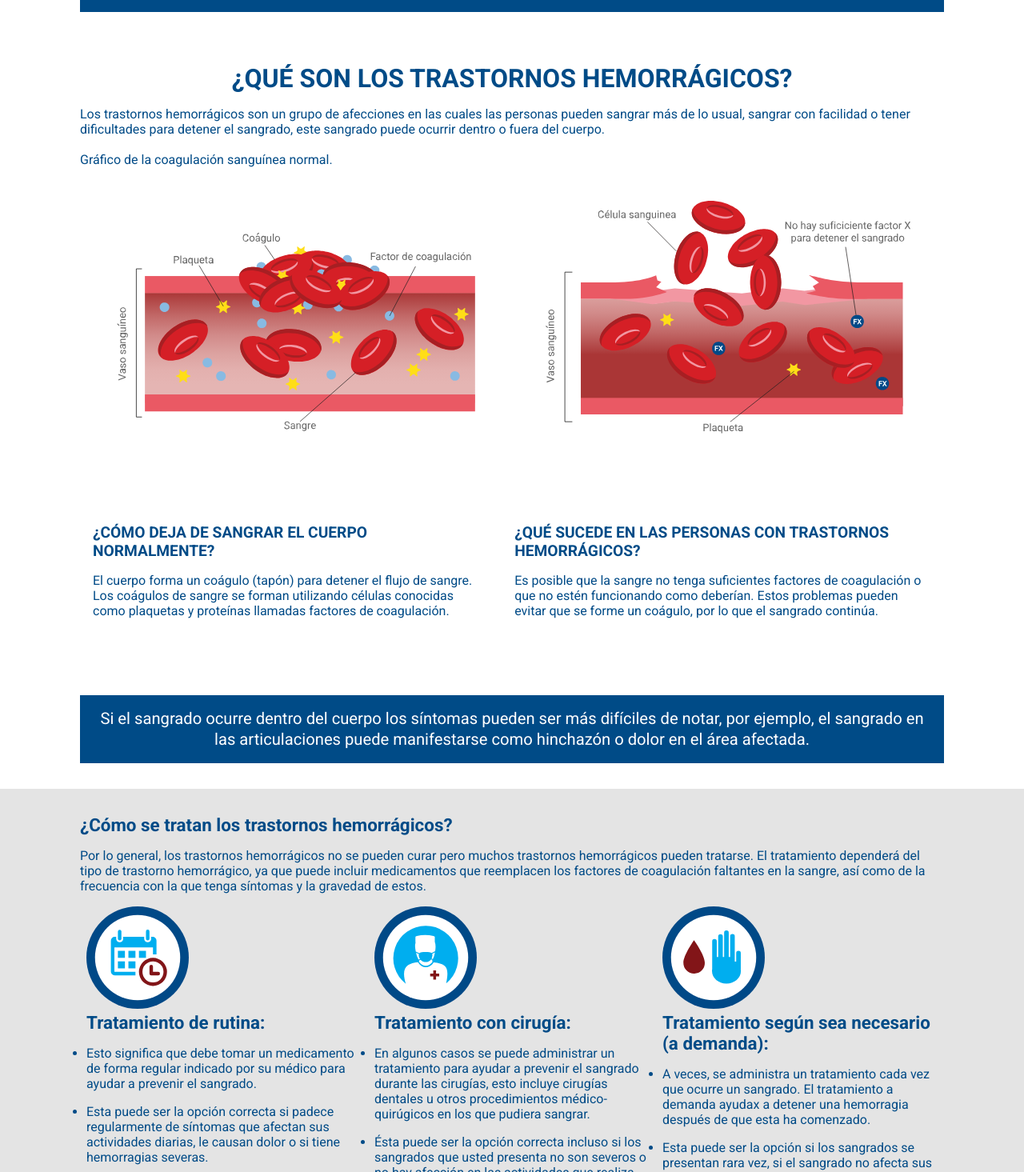
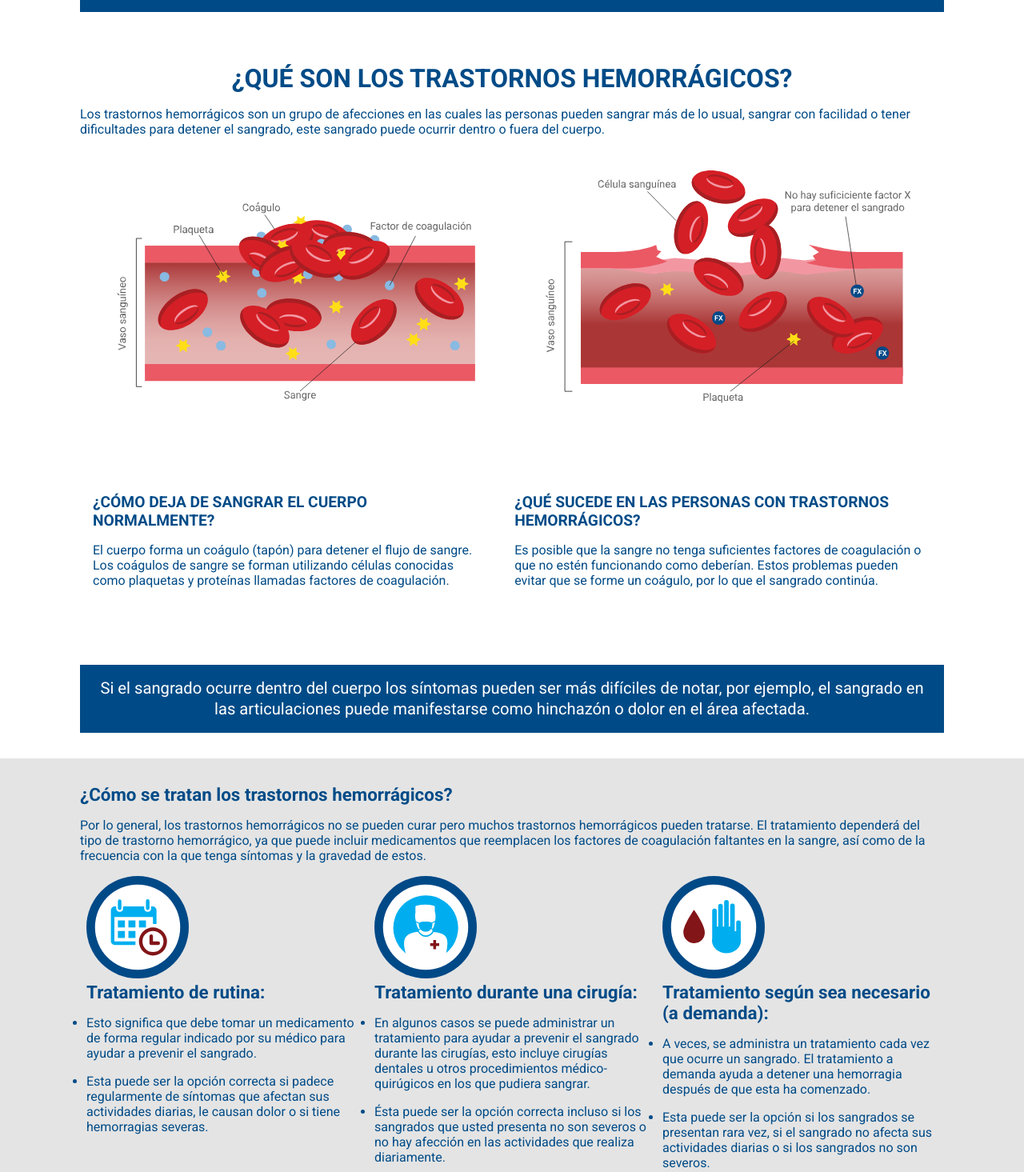
Before and after one commit to GoPharma-Devs/cfx-bpl, a React (Create React App) app: page /transtornos_hemorragicos in a window 1280 px wide. Shown: the part 1665-3130 px from the top of the page at 80% size. Built offline with nearby package versions, Linux system fonts and the light colour scheme.

Commit message:
ajuste medial

```diff
--- a/src/views/Transtornos.js
+++ b/src/views/Transtornos.js
@@ -128,8 +128,7 @@ function Transtornos() {
           <p>Los trastornos hemorrágicos son un grupo de afecciones en las cuales las personas pueden sangrar más de lo usual, sangrar con facilidad o tener dificultades para detener el sangrado, este sangrado puede ocurrir dentro o fuera del cuerpo.
 
             <br />
-            <br />
-            Gráfico de la coagulación sanguínea normal.</p>
+          </p>
           <div className="contenedor-imagenes">
             <img src={info1} className="col-img" alt="img-info" />
             <img className="col-img" src={info2} alt="img-info" />
@@ -173,7 +172,7 @@ function Transtornos() {
             </div>
             <div className="col-tres-el">
               <img src={Cirugia} alt="img-col" />
-              <p className="titulod">Tratamiento con cirugía:</p>
+              <p className="titulod">Tratamiento durante una cirugía:</p>
               <ul>
                 <li>En algunos casos se puede administrar un tratamiento para ayudar a prevenir el sangrado durante las cirugías, esto incluye cirugías dentales u otros procedimientos médico-quirúgicos en los que pudiera sangrar. </li>
                 <li>Ésta puede ser la opción correcta incluso si los sangrados que usted presenta no son severos o no hay afección en las actividades que realiza diariamente. </li>
@@ -183,7 +182,7 @@ function Transtornos() {
               <img src={Pedido} alt="img-col" />
               <p className="titulod">Tratamiento según sea necesario (a demanda):</p>
               <ul>
-                <li>A veces, se administra un tratamiento cada vez que ocurre un sangrado. El tratamiento a demanda ayudax a detener una hemorragia después de que esta ha comenzado.</li>
+                <li>A veces, se administra un tratamiento cada vez que ocurre un sangrado. El tratamiento a demanda ayuda a detener una hemorragia después de que esta ha comenzado.</li>
                 <li>Esta puede ser la opción si los sangrados se presentan rara vez, si el sangrado no afecta sus actividades diarias o si los sangrados no son severos. </li>
               </ul>
             </div>
```
Also changed, not shown: src/img/PLAQUETAS_ESQUEMAS_2-02.svg.
